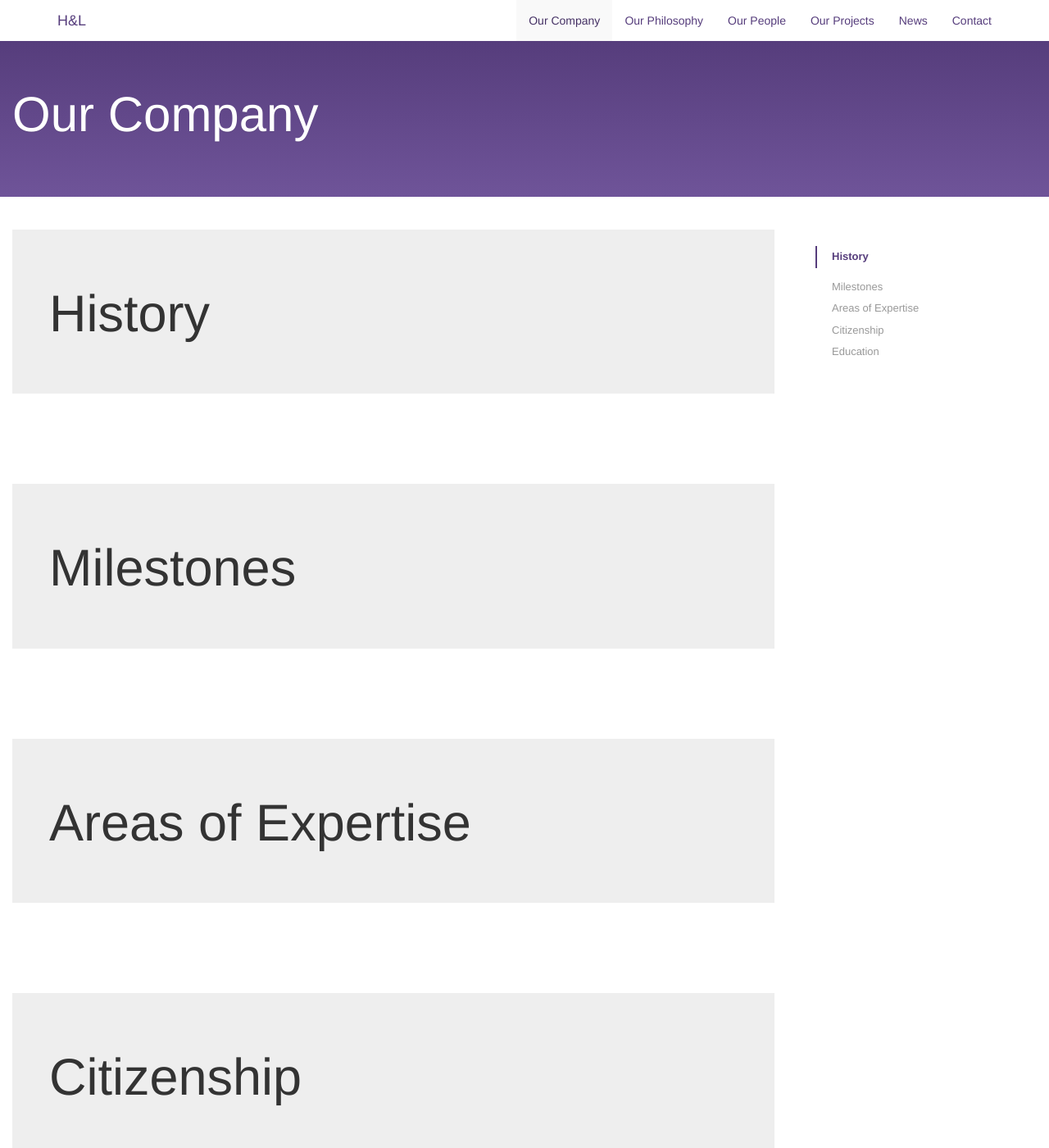
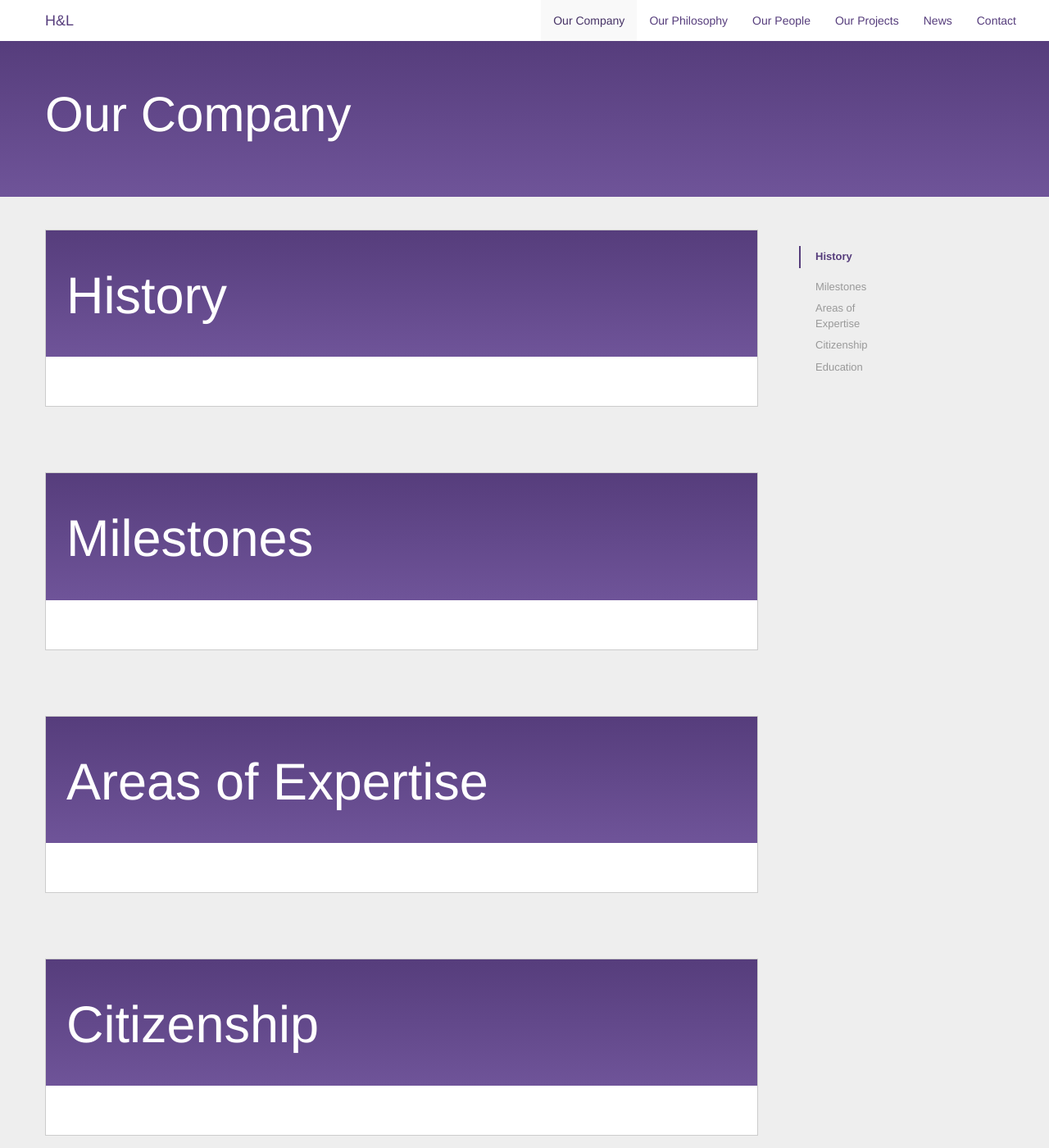
Before and after one commit to DAHeath/DAHeath.github.io, a Jekyll site: the page built from our_company.html, in a window 1280 px wide and 1400 px high. Shown: the whole window at 82% size. Built offline with Jekyll 4.4.1, drawn with Linux system fonts in a browser that asks for light colours; nearby versions of some CDN libraries; Markdown is read by kramdown in place of the engine named in the settings; some of the changed text lies outside the part shown.

Commit message:
Additional formatting

```diff
--- a/_includes/footer.html
+++ b/_includes/footer.html
@@ -1,42 +1,9 @@
-<!-- <footer class="site-footer"> -->
+<div class="bs-docs-footer">
+  <p>
+    Heath &amp Lineback Engineers
+  </p>
+  <p>
+    {{ site.tagline }}
+  </p>
 
-<!--   <div class="wrapper"> -->
-
-<!--     <h2 class="footer-heading">{{ site.title }}</h2> -->
-
-<!--     <div class="footer-col-wrapper"> -->
-<!--       <div class="footer-col  footer-col-1"> -->
-<!--         <ul class="contact-list"> -->
-<!--           <li>{{ site.title }}</li> -->
-<!--           <li><a href="mailto:{{ site.email }}">{{ site.email }}</a></li> -->
-<!--         </ul> -->
-<!--       </div> -->
-
-<!--       <div class="footer-col  footer-col-2"> -->
-<!--         <ul class="social-media-list"> -->
-<!--           {% if site.github_username %} -->
-<!--           <li> -->
-<!--             <a href="https://github.com/{{ site.github_username }}"> -->
-<!--               <span class="username">{{ site.github_username }}</span> -->
-<!--             </a> -->
-<!--           </li> -->
-<!--           {% endif %} -->
-
-<!--           {% if site.twitter_username %} -->
-<!--           <li> -->
-<!--             <a href="https://twitter.com/{{ site.twitter_username }}"> -->
-<!--               <span class="username">{{ site.twitter_username }}</span> -->
-<!--             </a> -->
-<!--           </li> -->
-<!--           {% endif %} -->
-<!--         </ul> -->
-<!--       </div> -->
-
-<!--       <div class="footer-col  footer-col-3"> -->
-<!--         <p class="text">{{ site.description }}</p> -->
-<!--       </div> -->
-<!--     </div> -->
-
-<!--   </div> -->
-
-<!-- </footer> -->
+</div>
--- a/_includes/header.html
+++ b/_includes/header.html
@@ -1,5 +1,5 @@
 <header class="navbar bs-docs-nav navbar-fixed-top" role="navigation">
-  <div class="container">
+  <div class="limited-width">
     <div class="navbar-header">
       <button type="button"
               class="navbar-toggle collapsed"
@@ -27,5 +27,7 @@
 </header>
 <div style="height: 50px;"></div> <!-- Prevents fixed navbar overlap -->
 <div class="bs-docs-header">
-  <h1> {{ page.title }}</h1>
+  <div class="limited-width" style="padding-left: 15px; padding-right: 15px;">
+    <h1> {{ page.title }}</h1>
+  </div>
 </div>
--- a/_includes/section_header.html
+++ b/_includes/section_header.html
@@ -1,5 +1,4 @@
 <div class="jumbotron">
-  <div class="container">
   <h1>
     {{ include.header }}
   </h1>
@@ -7,4 +6,3 @@
     {{ include.filler }}
   </p>
 </div>
-</div>
--- a/_layouts/with_sidebar.html
+++ b/_layouts/with_sidebar.html
@@ -4,11 +4,11 @@
   {% include head.html %}
 
   <body data-spy="scroll" data-target=".scroll-navbar">
-    {% include header.html %}
 
     <div class="page-content">
-      <div class="wrapper">
-        <div class="col-sm-9 right-bordered">
+      {% include header.html %}
+      <div class="wrapper limited-width">
+        <div class="col-sm-9">
 
 
           {% assign sorted_pages = (site.pages | sort: 'order') %}
@@ -16,7 +16,7 @@
             {% if p.type == page.presents_type %}
             <section id="{{ p.title | downcase | replace: ' ','-'}}">
               {% include section_header.html header=p.title filler=p.subtitle %}
-              <div>
+              <div class="padded">
                 {{ p.content }}
               </div>
             </section>
@@ -31,9 +31,8 @@
           {% include sidebar.html %}
         </div>
       </div>
+      {% include footer.html %}
     </div>
-
-    {% include footer.html %}
 
   </body>
 
--- a/res/css/site.css
+++ b/res/css/site.css
@@ -1,3 +1,64 @@
+body {
+  background-color: #eee;
+}
+
+.limited-width {
+  margin: 0 auto;
+  max-width: 1200px;
+}
+
+/* Make the sidebar the same size on affix change */
+.bs-docs-sidebar {
+  width: 160px;
+}
+.bs-docs-sidenav {
+  width: 160px;
+}
+
+body,html {
+  height: 100%
+}
+.bs-page-content {
+  height: auto;
+  min-height: 100%;
+}
+.bs-docs-footer {
+  clear: both;
+  position: relative;
+  z-index: 10;
+  height: 115px;
+  margin-top: 115px;
+  background-color: #fff;
+  border-top-color: #ccc;
+}
+
+section {
+  background-color: #fff;
+  border-color: #ccc;
+  border-width: 1px;
+  border-style: solid;
+  padding-bottom: 30px;
+}
+
+.jumbotron {
+  background-color: #6f5499;
+  background-image: linear-gradient(to bottom, #563d7c 0, #6f5499 100%);
+  display: block;
+  padding: 25px;
+}
+
+.padded {
+  padding-left: 25px;
+  padding-right: 25px;
+}
+
+.jumbotron h1 {
+  color: #fff;
+}
+.jumbotron p {
+  color: #fff;
+}
+
 .bs-docs-sidenav.affix-top {
   width: auto;
 }
```
Lines whose indentation alone changed are shown as unchanged.
